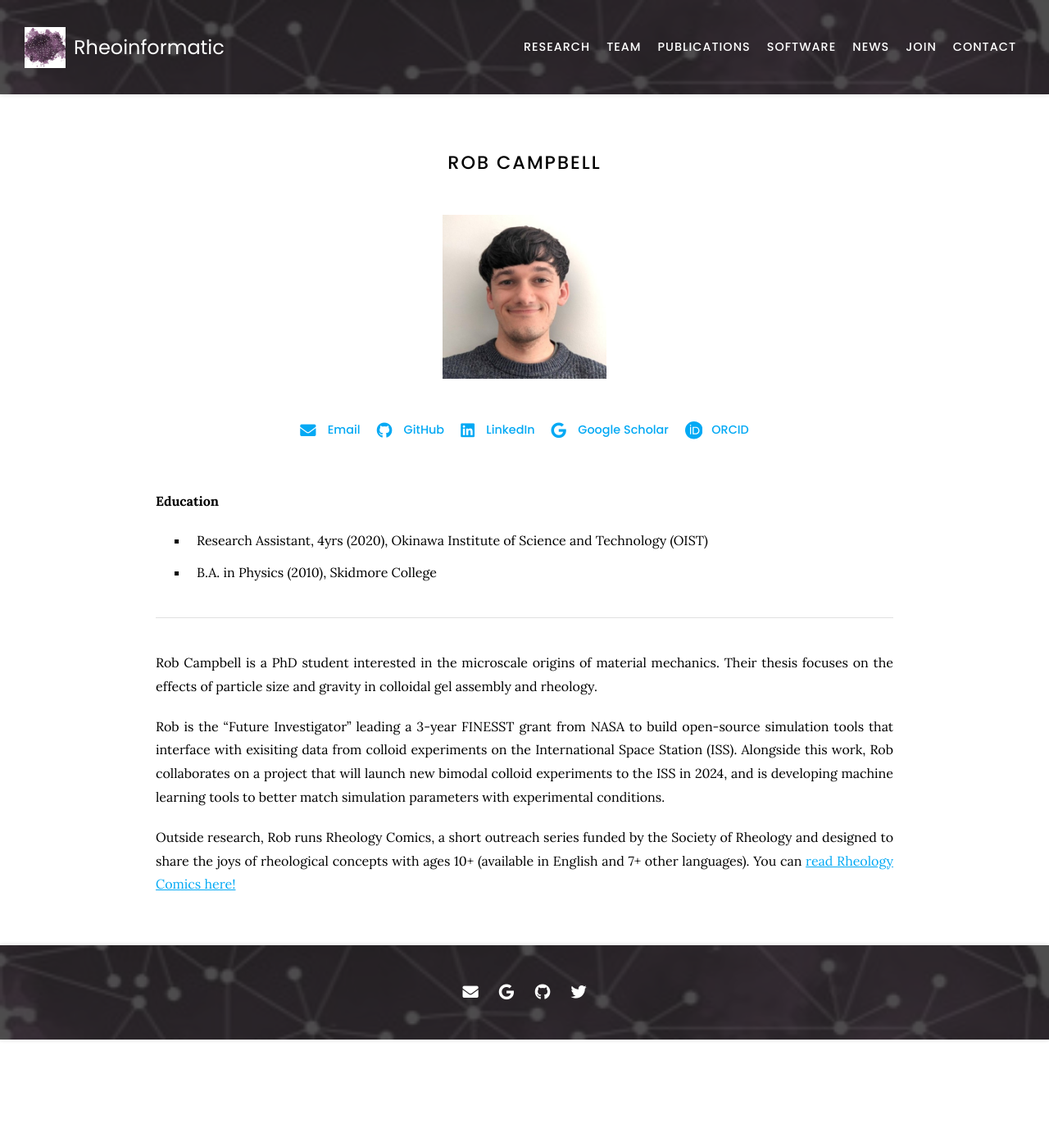
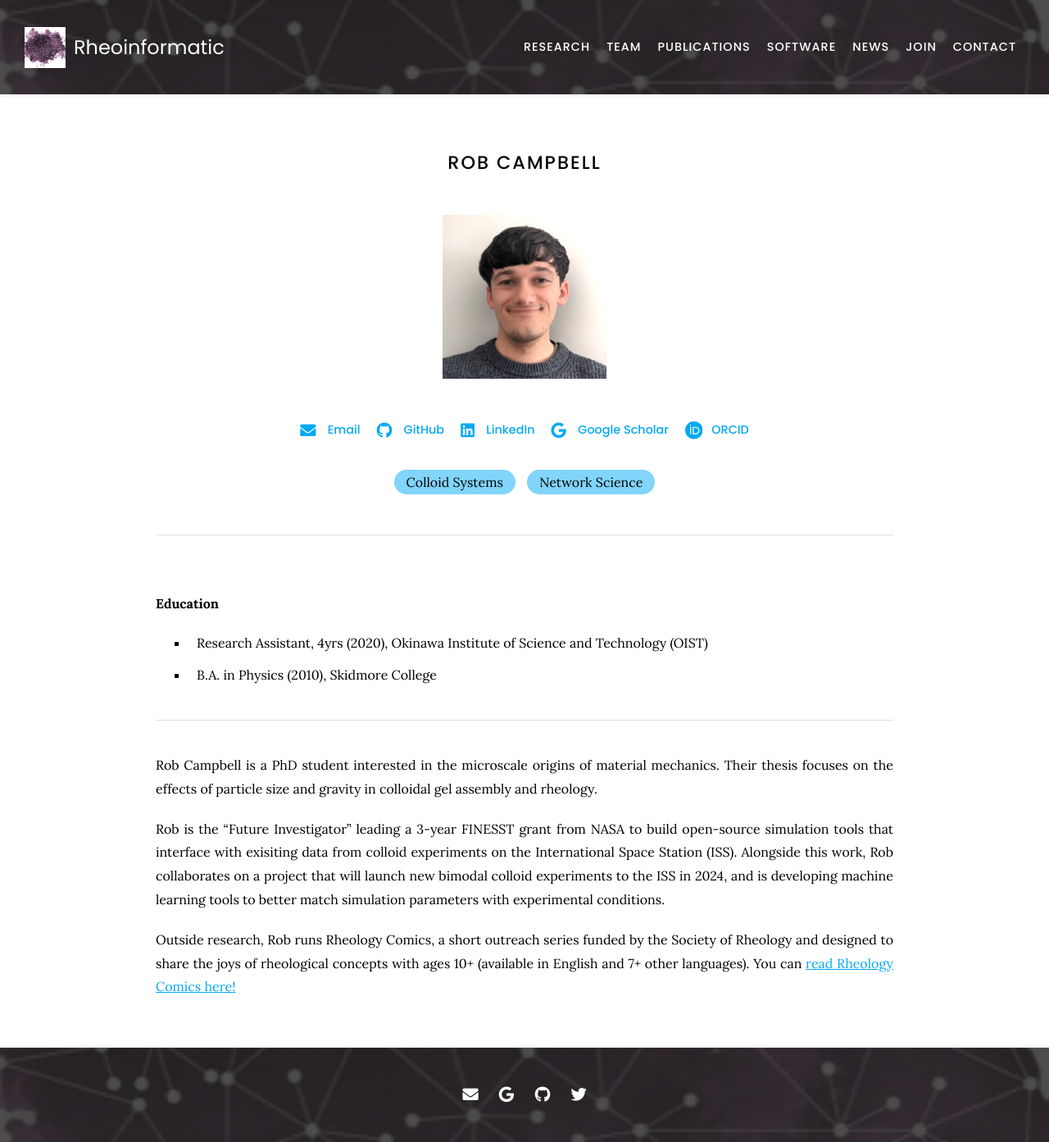
Before and after one commit to procf/procf.github.io, a Jekyll site: the page built from _members/rob-campbell.md, in a window 1280 px wide. Shown: the whole page at 82% size. Built offline with Jekyll 4.4.1, drawn with Linux system fonts in a browser that asks for light colours; nearby versions of some CDN libraries; before the commit the page ends 1268 px from its top, so only the background shows below that.

Commit message:
Bio: test tag changes on Rob too

```diff
--- a/_members/rob-campbell.md
+++ b/_members/rob-campbell.md
@@ -15,7 +15,34 @@ links:
   linkedin: rob10campbell
   google-scholar: i8S54zYAAAAJ&hl
   orcid: 0000-0002-5561-8671
+topics: # must be "sim" "net" "ml" or "blood"
+  - sim
+  - net
 ---
+
+{% assign topics = page.topics | default: empty_array %}
+{%- if topics.size > 0 -%}
+  <div class="tags">
+    {%- for tag in topics -%}
+    {% case tag %}
+      {% when "blood" %}
+        {%- assign topic_tag = "Hemorheology" -%}
+      {% when "sim" %}
+        {%- assign topic_tag = "Colloid Systems" -%}
+      {% when "net" %}
+        {%- assign topic_tag = "Network Science" -%}
+      {% when "ml" %}
+        {%- assign topic_tag = "Machine Learning" -%}
+      {% else %}
+        {%- assign topic_tag = "Other" -%}
+    {% endcase %}
+      {%- assign topic_link = "https://rheoinformatic.com/research/" -%}
+      {%- assign topic_link = topic_link | append: tag %}
+      <a href="{{ topic_link }}" class="tag" data-tooltip='View research area'>{{- topic_tag -}}</a>
+    {%- endfor -%}
+      </div>
+{%- endif -%}
+<hr>
 
 <br>
 **Education**
@@ -68,6 +95,18 @@ Outside research, Rob runs Rheology Comics, a short outreach series funded by th
           {% endfor %}
         </p>
         <p style="margin: 0;">{{ citation.publisher }} · {{ citation.date | date: "%Y" }}</p>
+
+        {% if citation.tags.size > 0 %}
+          <div class="tags" style="margin: 0; padding: 0; text-align: left;">
+          {%- for tag in citation.tags -%}
+            <a class="tag" style="display: inline-block; margin: 0; padding: 5px 15px; border-radius: 999px; color: $black; background: #D4D4D4; text-decoration: none; overflow: hidden; text-overflow: ellipsis; white-space: nowrap; transition: background $fast;">{{- tag -}}</a>
+          {%- endfor -%}
+          </div>
+        {% else %}
+          <div class="tags" style="margin: 0; padding: 0;">
+            <a class="tag" style="display: inline-block; margin: 0; padding: 5px 15px; border-radius: 999px; color: $black; background: #D4D4D4; text-decoration: none; overflow: hidden; text-overflow: ellipsis; white-space: nowrap; transition: background $fast;">Other</a>
+          </div>
+        {% endif %}
       </div>
       <br>
     {% endfor %}
```
Also changed, not shown: _members/elahe-javadi.md (+0 -1 lines).
